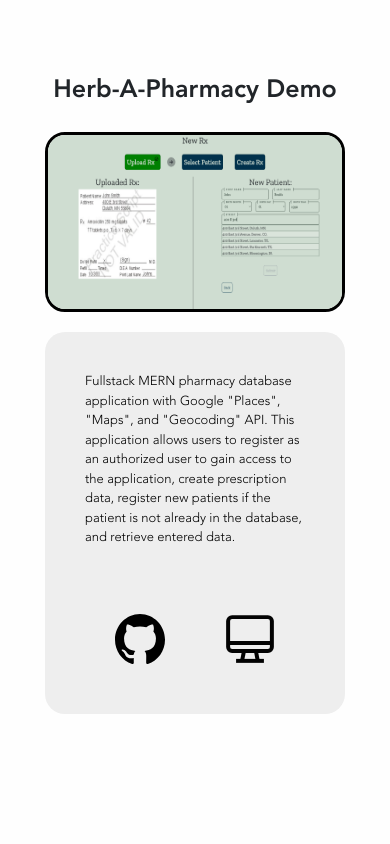
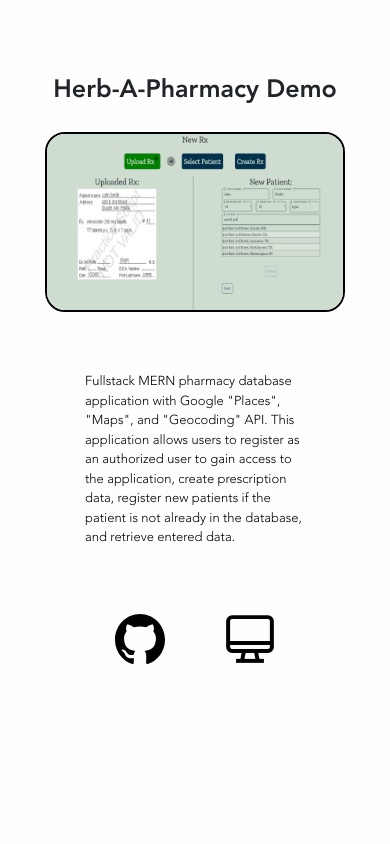
Before and after one commit to Peterhyh/official-website, a React (Create React App) app in the folder frontend/: page / in a window 390 px wide. Shown: the part 2240-3084 px from the top of the page. Built offline with nearby package versions, Linux system fonts and the light colour scheme; the HTML template or start-up script is replaced by a standard one; a web font is replaced by a local one.

Commit message:
animation update

```diff
--- a/frontend/src/components/home/projects/ProjectDemoCards.js
+++ b/frontend/src/components/home/projects/ProjectDemoCards.js
@@ -39,7 +39,6 @@ const ProjectDemoCards = () => {
                         <h1>{project.title}</h1>
                     </div>
                     <div className='projectContent'>
-
                         <div className='projectDescriptionContainer'>
                             <div className='projectDescription'>
                                 <p>{project.description}</p>
@@ -56,7 +55,6 @@ const ProjectDemoCards = () => {
                         <div className='projectImage'>
                             <img src={project.img} alt='' />
                         </div>
-
                     </div>
                 </div>
 
--- a/frontend/src/components/home/projects/Projects.css
+++ b/frontend/src/components/home/projects/Projects.css
@@ -22,7 +22,7 @@
     width: 500px;
     height: 300px;
     border-radius: 20px;
-    border: 3px solid #000;
+    border: 2px solid #000;
 }
 
 .projectCard {
@@ -32,7 +32,6 @@
     border-radius: 20px;
     margin-bottom: 20px;
     height: 100vh;
-
 }
 
 .projectTitle h1 {
@@ -115,7 +114,6 @@
         margin-right: 30px;
         margin-bottom: 30px;
         border-radius: 20px;
-        background-color: rgb(238, 238, 238);
     }
 
     .projectImage img {
```
